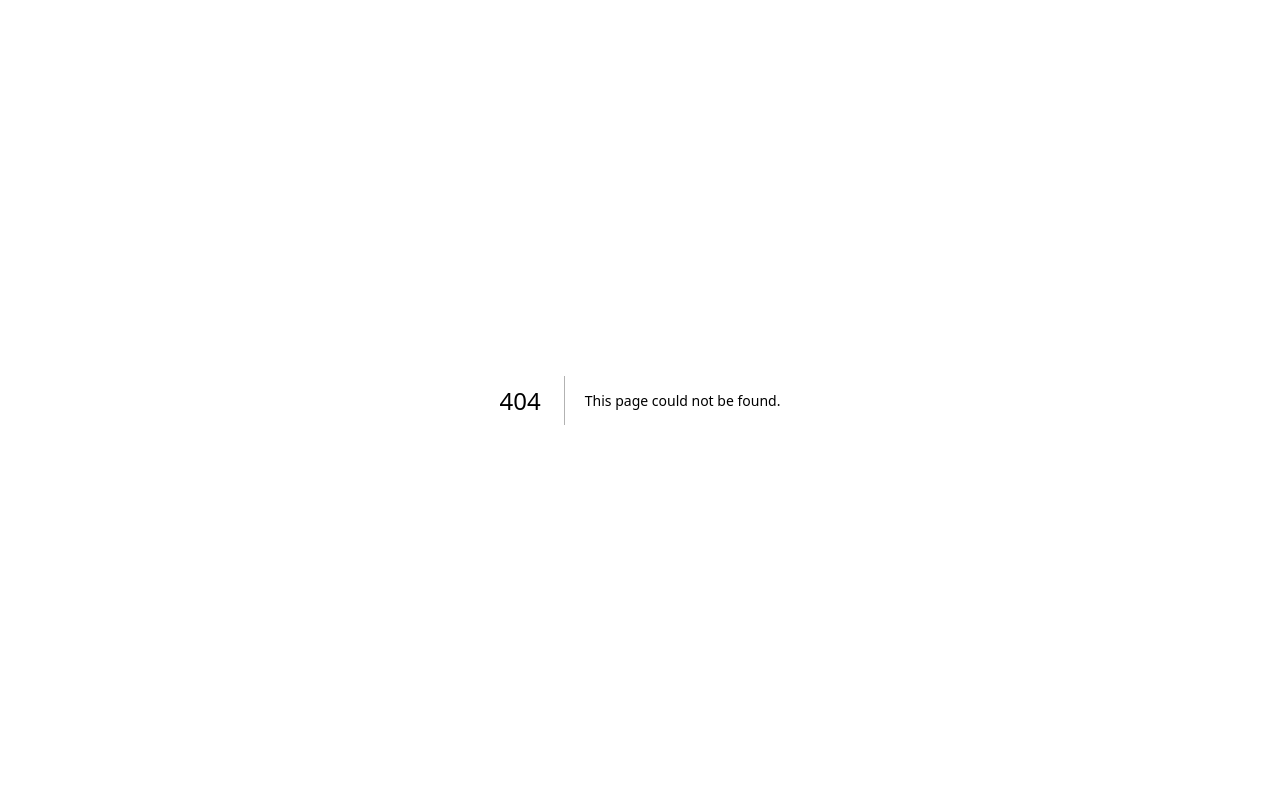
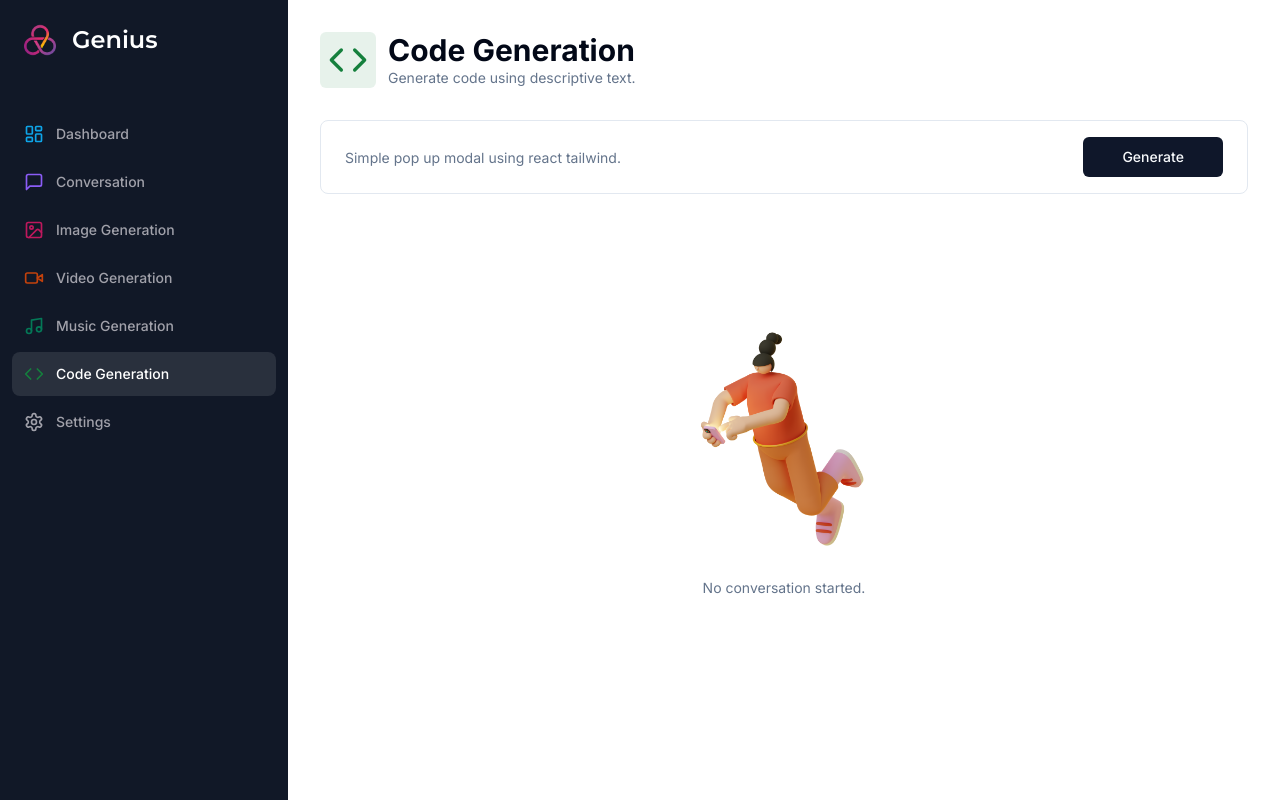
Before and after one commit to ketoprac/ai-saas, a Next.js app: page /code in a window 1280 px wide. Before the commit this address had no page. Built offline with nearby package versions, Linux system fonts and the light colour scheme.

Commit message:
feat: add code generation ui

```diff
--- /dev/null
+++ b/app/(dashboard)/(routes)/code/constants.ts
@@ -0,0 +1,7 @@
+import * as z from "zod";
+
+export const formSchema = z.object({
+  prompt: z.string().min(1, {
+    message: "Prompt is required",
+  })
+})
--- /dev/null
+++ b/app/(dashboard)/(routes)/code/page.tsx
@@ -0,0 +1,147 @@
+"use client";
+
+import axios from "axios";
+import * as z from "zod";
+import { useState } from "react";
+import { Code } from "lucide-react";
+import { useForm } from "react-hook-form";
+import { zodResolver } from "@hookform/resolvers/zod";
+import { useRouter } from "next/navigation";
+import { ChatCompletionRequestMessage } from "openai";
+import ReactMarkdown from "react-markdown";
+
+import { Heading } from "@/components/heading";
+import { Form, FormControl, FormField, FormItem } from "@/components/ui/form";
+import { Input } from "@/components/ui/input";
+import { Button } from "@/components/ui/button";
+import { Empty } from "@/components/empty";
+import { Loader } from "@/components/loader";
+import { BotAvatar } from "@/components/bot-avatar";
+import { UserAvatar } from "@/components/user-avatar";
+
+import { formSchema } from "./constants";
+import { cn } from "@/lib/utils";
+
+const CodePage = () => {
+  const router = useRouter();
+  const [messages, setMessages] = useState<ChatCompletionRequestMessage[]>([]);
+
+  const form = useForm<z.infer<typeof formSchema>>({
+    resolver: zodResolver(formSchema),
+    defaultValues: {
+      prompt: "",
+    },
+  });
+
+  const isLoading = form.formState.isSubmitting;
+
+  const onSubmit = async (values: z.infer<typeof formSchema>) => {
+    try {
+      const userMessage: ChatCompletionRequestMessage = {
+        role: "user",
+        content: values.prompt,
+      };
+
+      const newMessages = [...messages, userMessage];
+
+      const response = await axios.post("/api/code", {
+        messages: newMessages,
+      });
+
+      setMessages((current) => [...current, userMessage, response.data]);
+
+      form.reset();
+    } catch (error: any) {
+      // TODO: Open Pro Modal
+      console.log(error);
+    } finally {
+      router.refresh();
+    }
+  };
+
+  return (
+    <div>
+      <Heading
+        title="Code Generation"
+        description="Generate code using descriptive text."
+        icon={Code}
+        iconColor="text-green-700"
+        bgColor="bg-green-700/10"
+      />
+      <div className="px-4 lg:px-8">
+        <div>
+          <Form {...form}>
+            <form
+              onSubmit={form.handleSubmit(onSubmit)}
+              className="rounded-lg border w-full p-4 px-3 md:px-6 focus-within:shadow-sm grid grid-cols-12 gap-2"
+            >
+              <FormField
+                name="prompt"
+                render={({ field }) => (
+                  <FormItem className="col-span-12 lg:col-span-10">
+                    <FormControl className="m-0 p-0">
+                      <Input
+                        className="border-0 outline-none focus-visible:ring-0 focus-visible:ring-transparent"
+                        disabled={isLoading}
+                        placeholder="Simple pop up modal using react tailwind."
+                        {...field}
+                      />
+                    </FormControl>
+                  </FormItem>
+                )}
+              />
+              <Button
+                className="col-span-12 lg:col-span-2 w-full"
+                disabled={isLoading}
+              >
+                Generate
+              </Button>
+            </form>
+          </Form>
+        </div>
+        <div className="space-y-4 mt-4">
+          {isLoading && (
+            <div className="p-8 rounded-lg w-full flex items-center justify-center bg-muted">
+              <Loader />
+            </div>
+          )}
+          {messages.length === 0 && !isLoading && (
+            <Empty label="No conversation started." />
+          )}
+          <div className="flex flex-col-reverse gap-y-4">
+            {messages.map((message) => (
+              <div
+                key={message.content}
+                className={cn(
+                  "p-8 w-full flex items-start gap-x-8 rounded-lg",
+                  message.role === "user"
+                    ? "bg-white border border-black/10"
+                    : "bg-muted"
+                )}
+              >
+                {message.role === "user" ? <UserAvatar /> : <BotAvatar />}
+                <ReactMarkdown
+                  components={{
+                    pre: ({ node, ...props }) => (
+                      <div className="overflow-auto w-full my-2 bg-black/10 p-2 rounded-lg">
+                        <pre {...props} />
+                      </div>
+                    ),
+                    code: ({ node, ...props }) => (
+                      <code className="bg-black/10 rounded-lg p-1/" {...props} />
+                    )
+                  }}
+                  className="text-sm overflow-hidden leading-7"
+                >
+                  {message.content || ""}
+                </ReactMarkdown>
+              </div>
+            ))}
+          </div>
+        </div>
+      </div>
+    </div>
+  );
+};
+
+export default CodePage;
```
